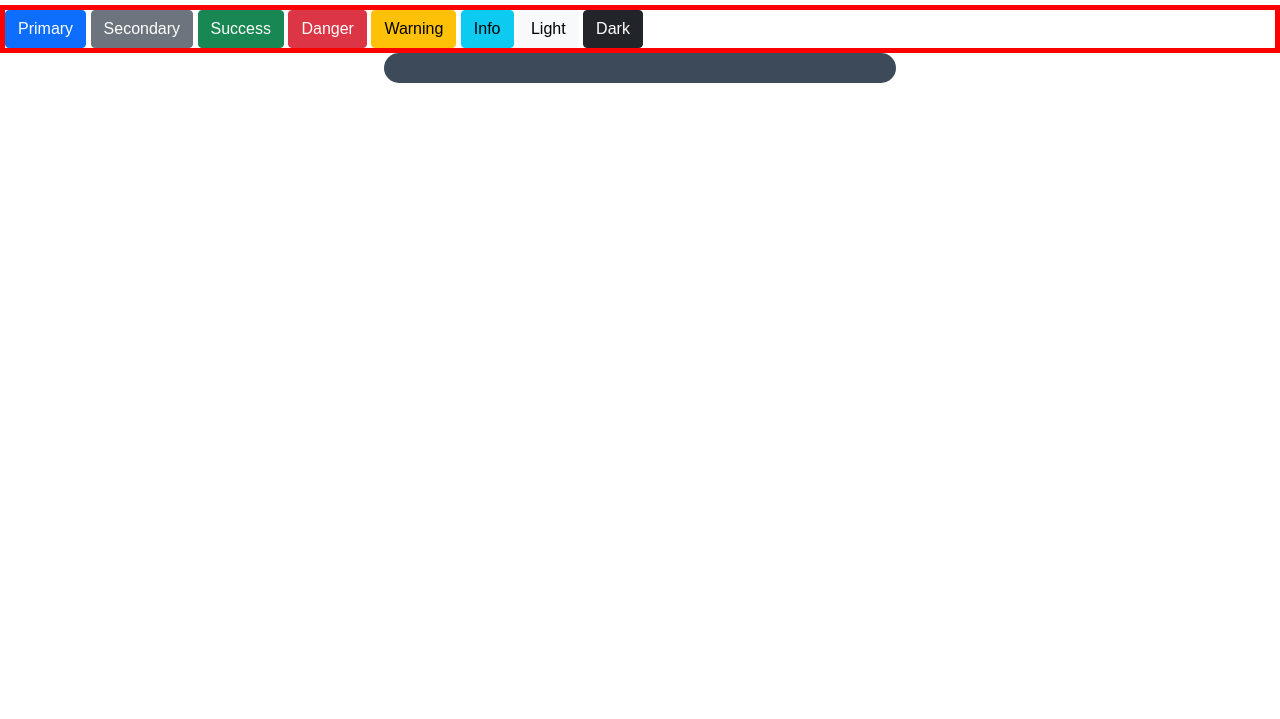
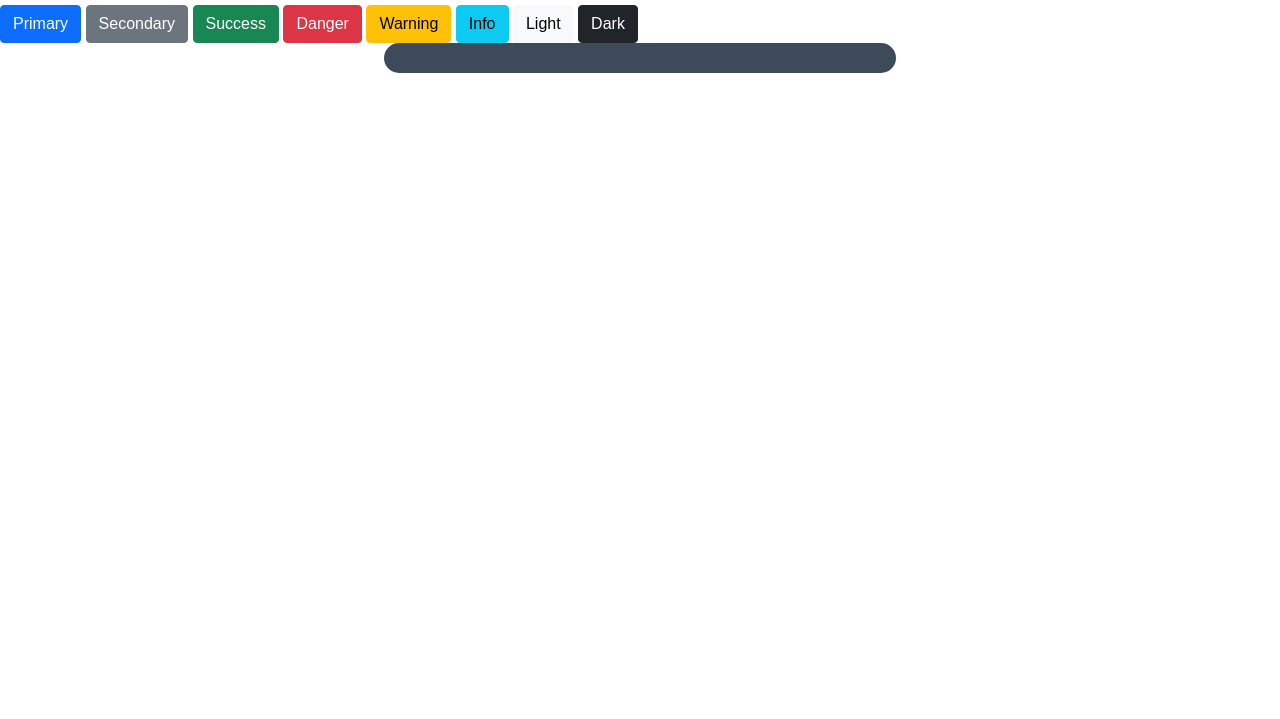
Before and after one commit to hamzaxezzat/jsLevel3, a plain HTML site: page buttonSwitcher.html in a window 1280 px wide. Shown: the part 81-800 px from the top of the page. Drawn offline with nearby package versions, Linux system fonts and the light colour scheme.

Commit message:
Switcher

```diff
--- a/about-us.html
+++ b/buttonSwitcher.html
@@ -17,7 +17,7 @@
     <link href="https://cdn.jsdelivr.net/npm/bootstrap@5.0.0-beta2/dist/css/bootstrap.min.css" rel="stylesheet" integrity="sha384-BmbxuPwQa2lc/FVzBcNJ7UAyJxM6wuqIj61tLrc4wSX0szH/Ev+nYRRuWlolflfl" crossorigin="anonymous">
     <link rel="stylesheet" href="style.css" />
 
-   <script defer  src="javascript/about-us.js"></script>
+   <script defer  src="javascript/buttonSwitcher.js"></script>
 </head>
 
 <body>
--- a/javascript/about-us.js
+++ b/javascript/buttonSwitcher.js
@@ -1,7 +1,7 @@
 const container = document.getElementById("container");
 const title = document.getElementById("title");
 
-container.style.border = "5px solid red";
+// container.style.border = "5px solid red";
 
 container.addEventListener("click", (eo) => {
   switch (eo.target.className) {
```
Also changed, not shown: index.html (+1 -1 lines), javascript/auto-writing.js (added).
